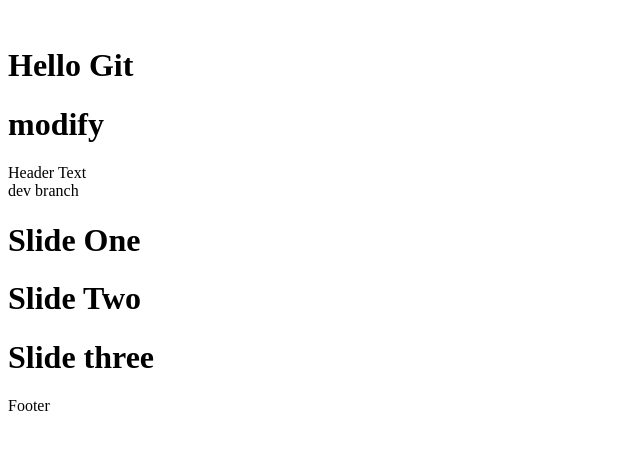
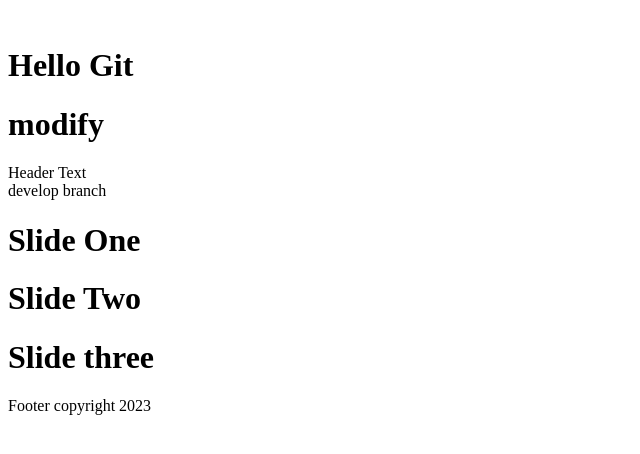
Before and after one commit to masiha107/Git-Project-01, a plain HTML site: page index.html in a window 1280 px wide. Shown: the whole page, without its empty margins (0-640 px from the left). Drawn offline with Linux system fonts and the light colour scheme.

Commit message:
changes master

```diff
--- a/index.html
+++ b/index.html
@@ -13,14 +13,14 @@
     <h1>Hello Git</h1>
     <h1>modify</h1>
     <header>Header Text</header>
-    <span>dev branch</span>
+    <span>develop branch</span>
     <div class="slider">
         <h1>Slide One</h1>
         <h1>Slide Two</h1>
         <h1>Slide three</h1>
     </div>
     <footer>
-        Footer
+        Footer copyright 2023
     </footer>
     <script src="./script.js"></script>
 </body>
```
